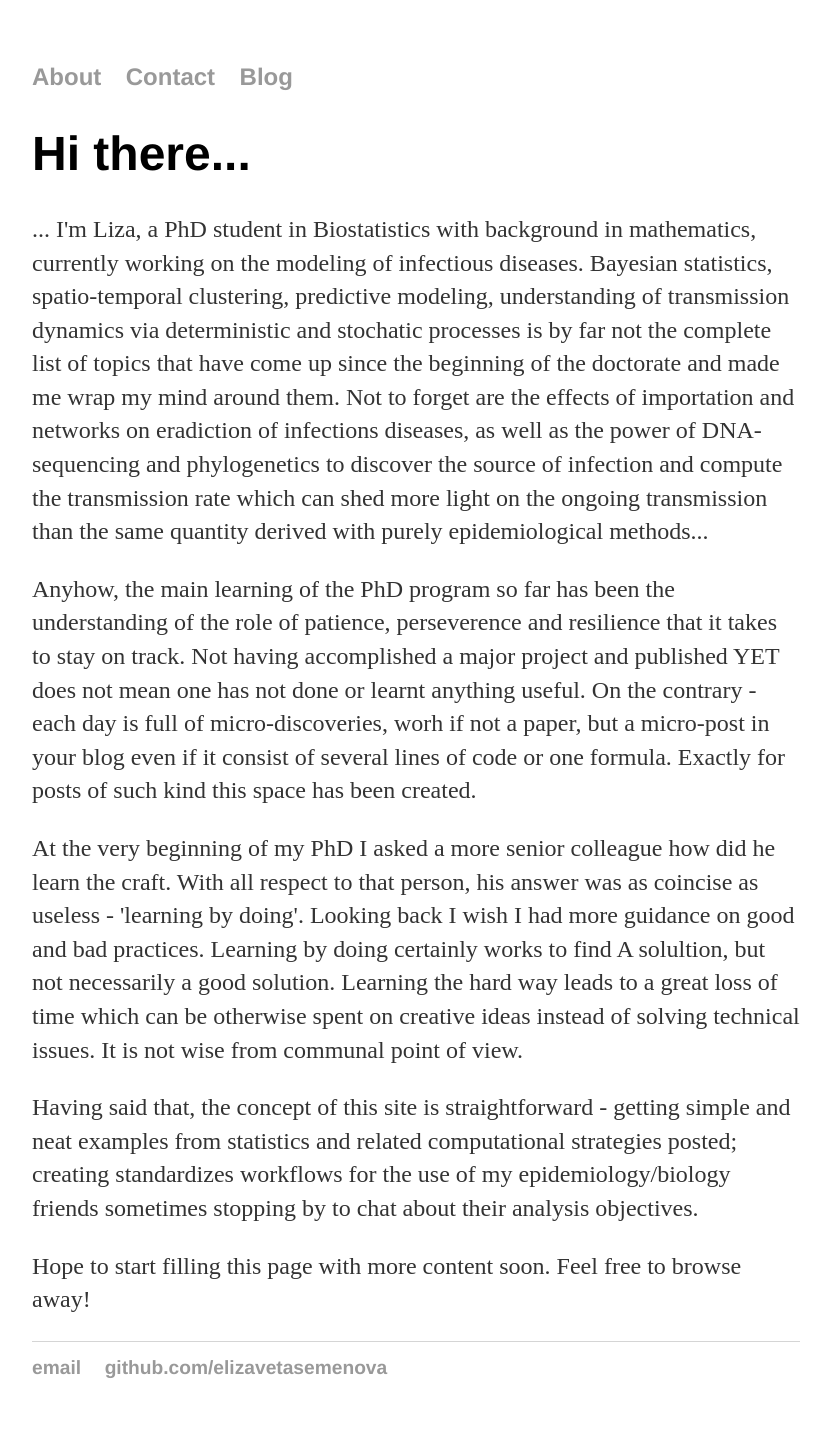
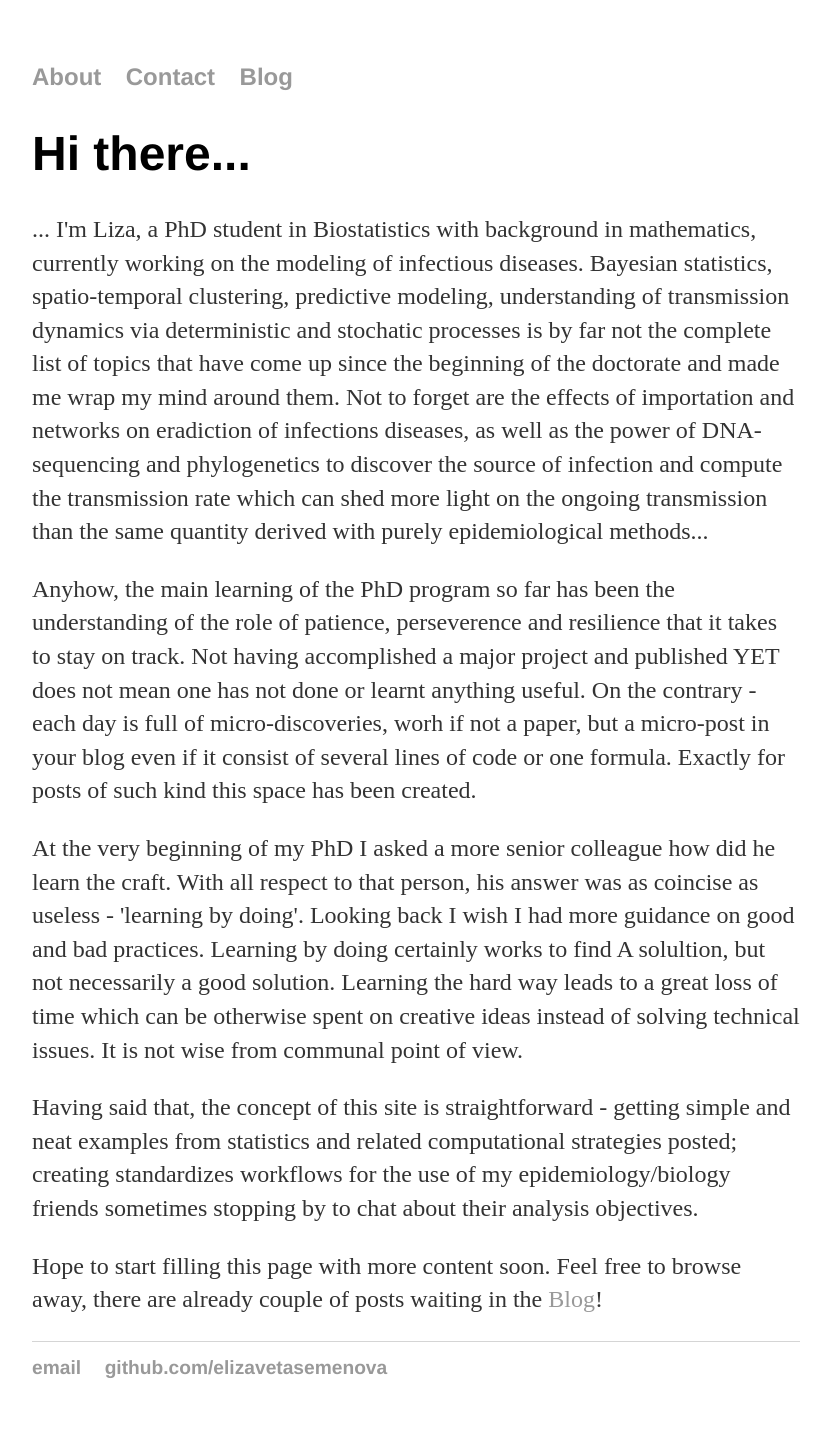
Before and after one commit to elizavetasemenova/elizavetasemenova.github.io, a Jekyll site: the page built from index.html, in a window 1280 px wide. Shown: the whole page, without its empty margins (224-1055 px from the left). Built offline with Jekyll 4.4.1, drawn with Linux system fonts in a browser that asks for light colours.

Commit message:
Update index.html

```diff
--- a/index.html
+++ b/index.html
@@ -33,6 +33,7 @@
 		and related computational strategies posted; creating standardizes workflows for the use of my epidemiology/biology
 		friends sometimes stopping by to chat about their analysis objectives.</p>
 
-	 <p>Hope to start filling this page with more content soon. Feel free to browse away! </p>
+	 <p>Hope to start filling this page with more content soon. Feel free to browse away, there are already couple of posts waiting
+		 in the <a href="/blog">Blog</a>! </p>
 
 </div><!-- /.blurb -->
```
